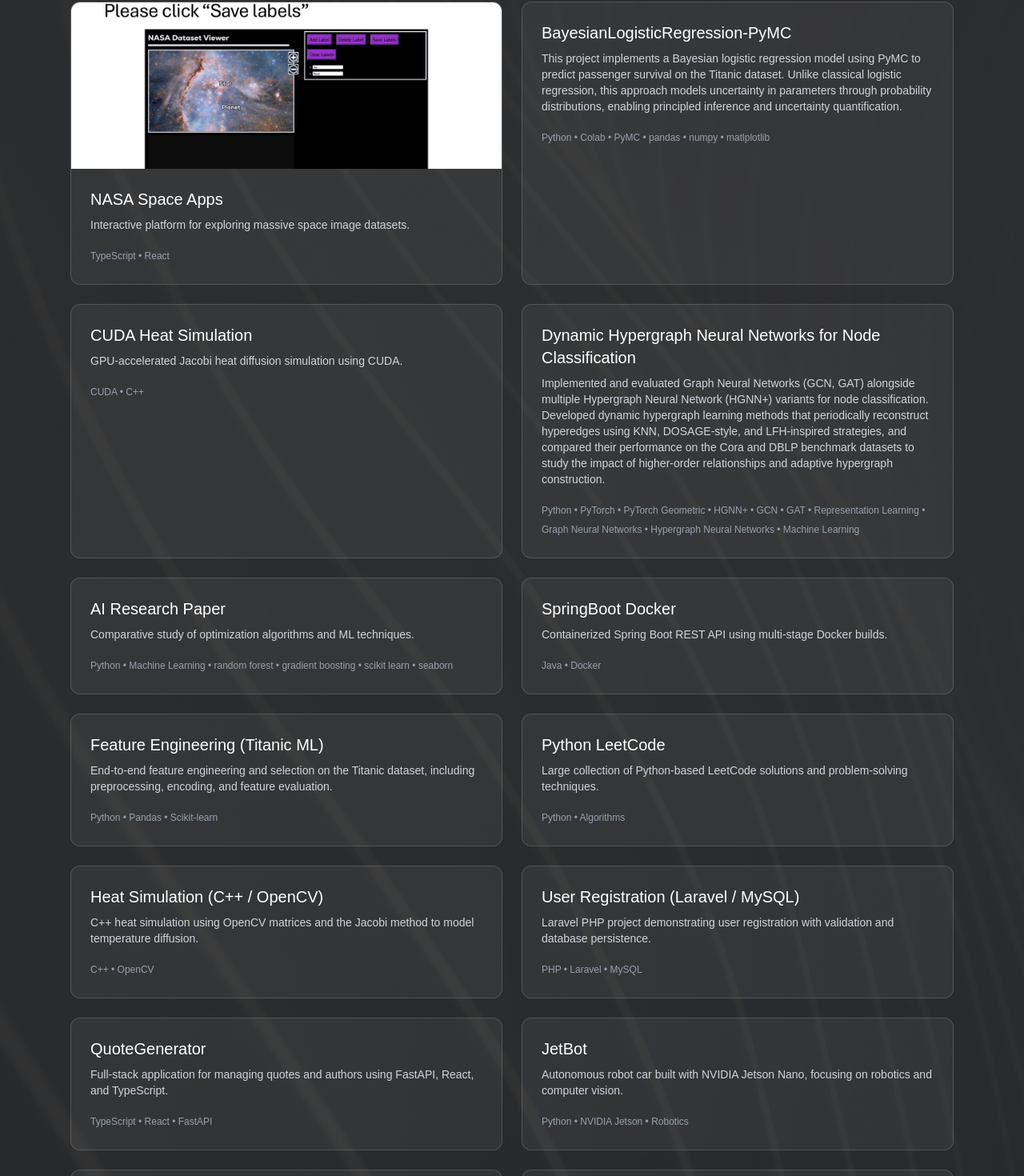
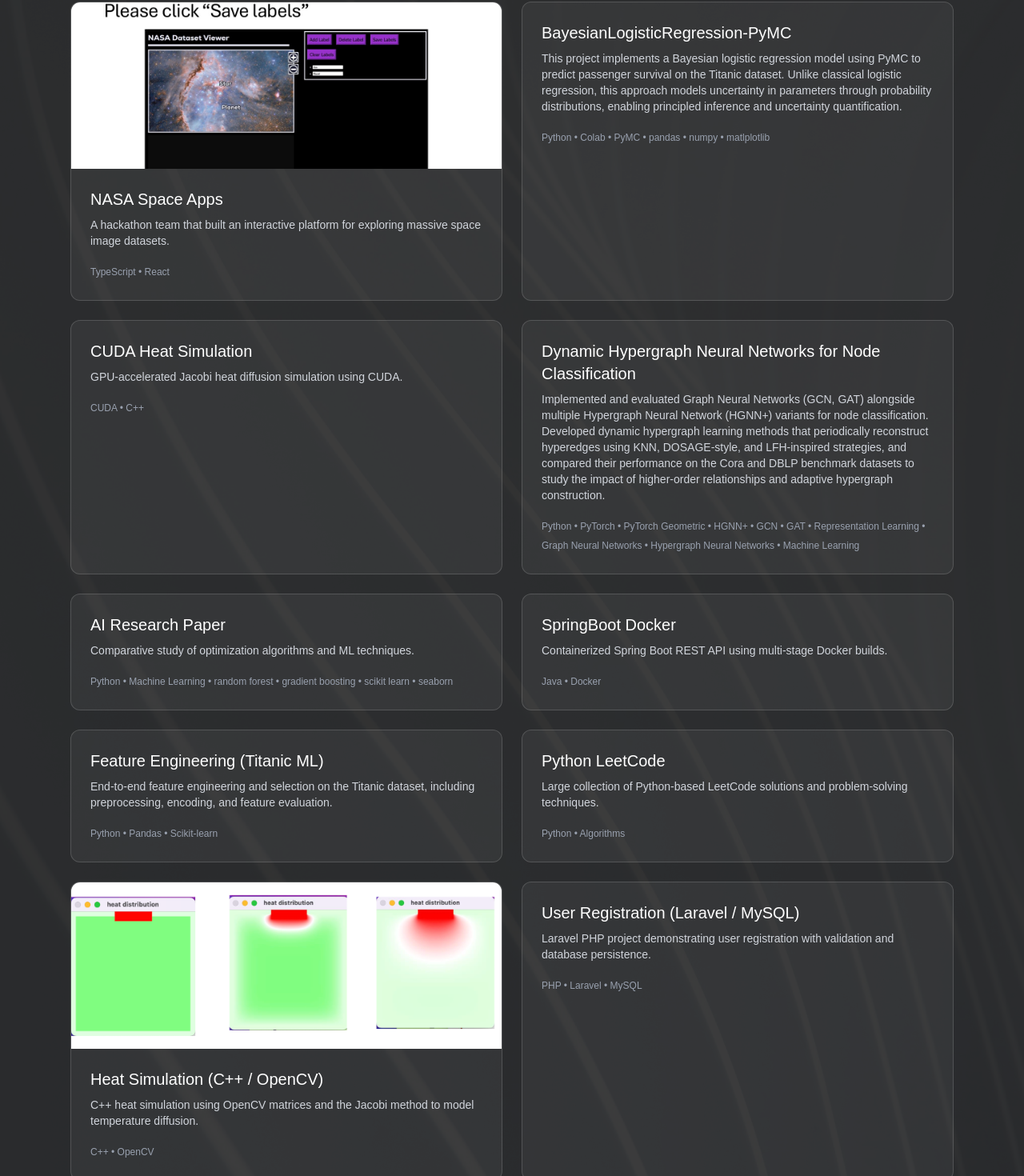
Before and after one commit to davo300/portfolio, a Next.js app: page / in a window 1280 px wide. Shown: the part 1084-2554 px from the top of the page at 80% size. Built offline with nearby package versions, Linux system fonts and the light colour scheme.

Commit message:
Add new project images to page.tsx

```diff
--- a/app/page.tsx
+++ b/app/page.tsx
@@ -18,7 +18,7 @@ const projects = [
   {
     name: "NASA Space Apps",
     description:
-      "Interactive platform for exploring massive space image datasets.",
+      "A hackathon team that built an interactive platform for exploring massive space image datasets.",
     tech: "TypeScript • React",
     link: "https://github.com/davo300/NASA_Space_Apps",
     image: "/projects/nasa-space-apps.jpeg",
@@ -78,6 +78,7 @@ const projects = [
       "C++ heat simulation using OpenCV matrices and the Jacobi method to model temperature diffusion.",
     tech: "C++ • OpenCV",
     link: "https://github.com/davo300/Heat-Simulation",
+    image: "/projects/heat-sim-opencv.png",
   },
   {
     name: "User Registration (Laravel / MySQL)",
```
Also changed, not shown: public/projects/heat-sim-opencv.png (added).
